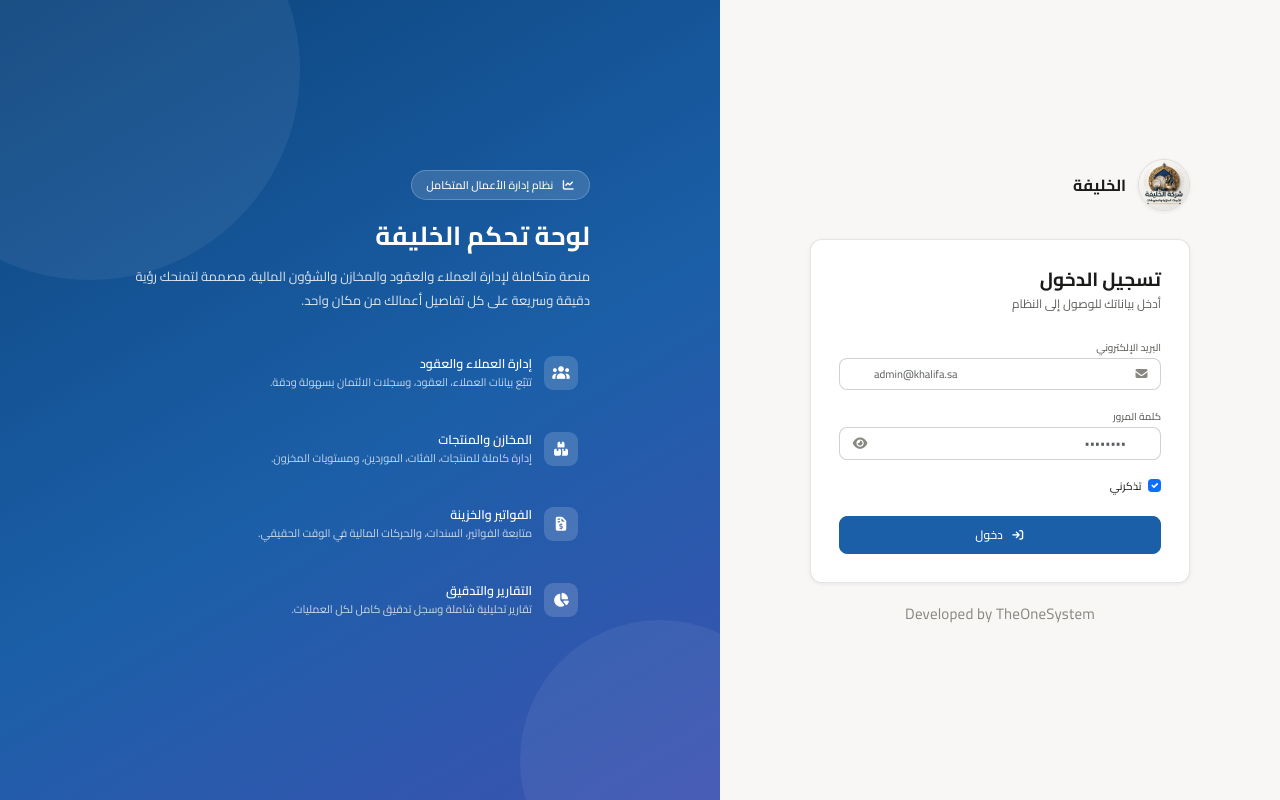
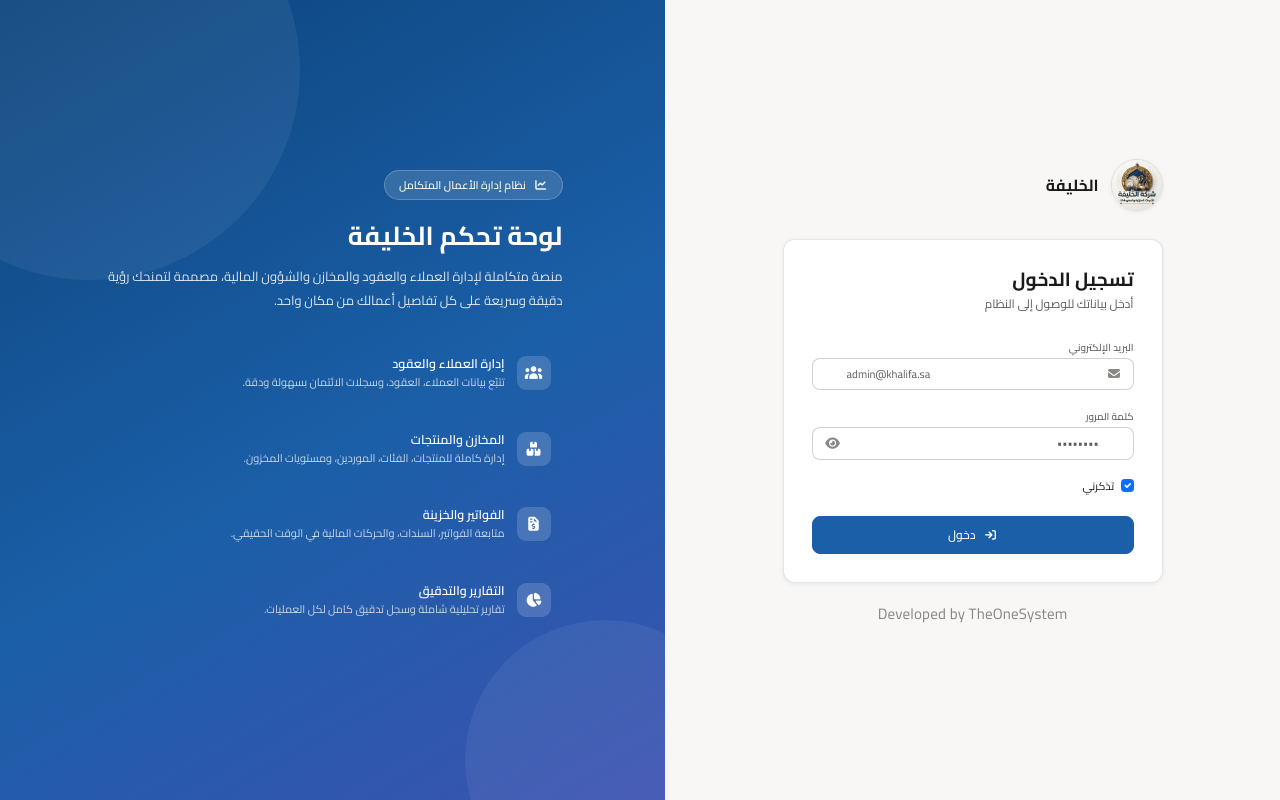
Before and after one commit to Ahmeday5/khalifa, an Angular app: page /auth/login in a window 1280 px wide. Built offline with nearby package versions, Linux system fonts and the light colour scheme.

Commit message:
feat: adjust form column layout for improved responsiveness

```diff
--- a/src/app/layouts/auth/auth-layout.component.scss
+++ b/src/app/layouts/auth/auth-layout.component.scss
@@ -11,8 +11,7 @@
 
 /* ── LEFT: FORM COLUMN ── */
 .auth-form-col {
-  flex: 1 1 46%;
-  max-width: 560px;
+  flex: 1 1 50%;
   display: flex;
   align-items: center;
   justify-content: center;
```
